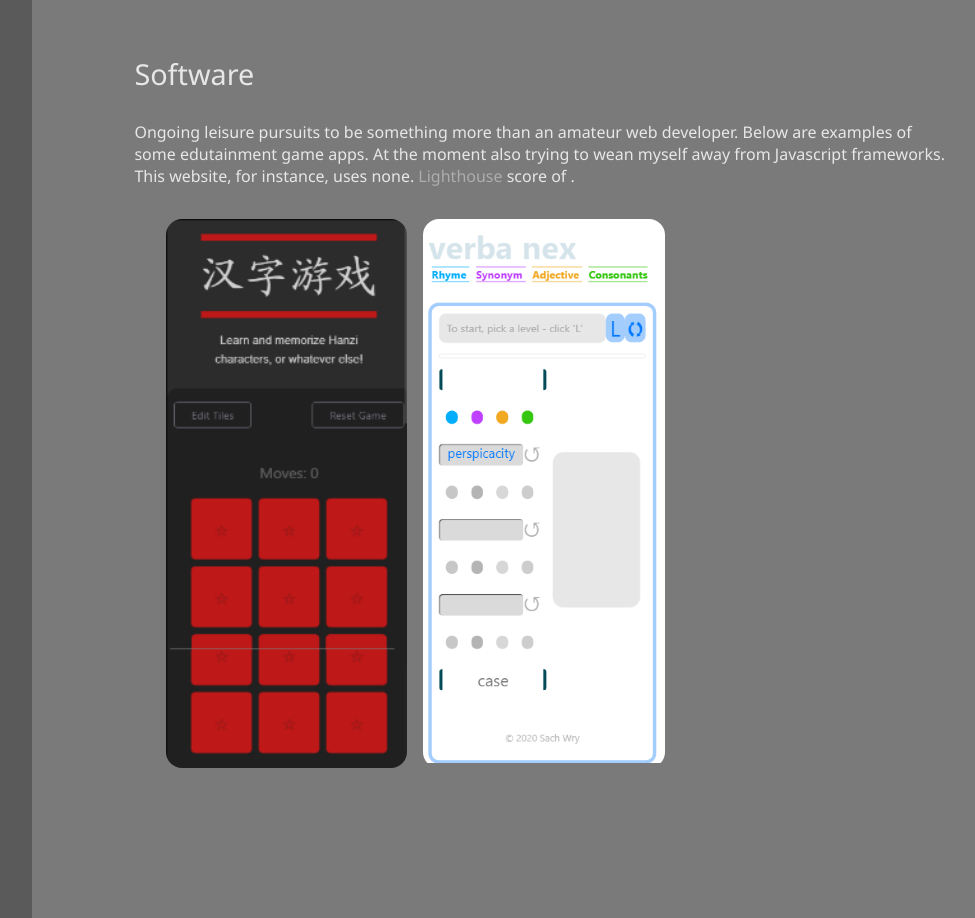
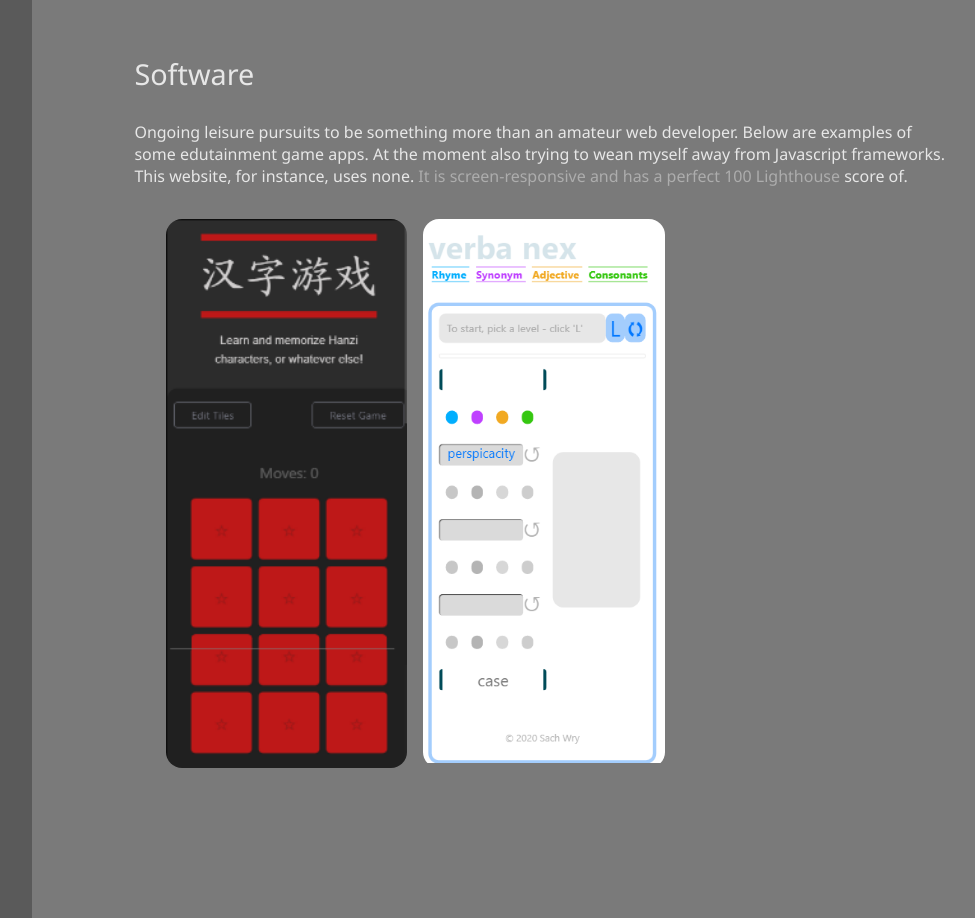
Before and after one commit to mileallen/bio, a plain HTML site: page index.html in a window 1280 px wide. Shown: the part 2480-3398 px from the top of the page, without its empty margins (224-1199 px from the left). Drawn offline with Linux system fonts and the light colour scheme.

Commit message:
Edited
Added Lighthouse score.

```diff
--- a/index.html
+++ b/index.html
@@ -160,7 +160,7 @@
 
             <p class="title">Software</p>
 
-            <p>Ongoing leisure pursuits to be something more than an amateur web developer. Below are examples of some edutainment game apps. At the moment also trying to wean myself away from Javascript frameworks. This website, for instance, uses none. <a href="https://developers.google.com/speed/pagespeed/insights/">Lighthouse</a> score of .
+            <p>Ongoing leisure pursuits to be something more than an amateur web developer. Below are examples of some edutainment game apps. At the moment also trying to wean myself away from Javascript frameworks. This website, for instance, uses none. <a href="https://developers.google.com/speed/pagespeed/insights/">It is screen-responsive and has a perfect 100 Lighthouse</a> score of.
             </p>
 
             <div class="pieces">
```
